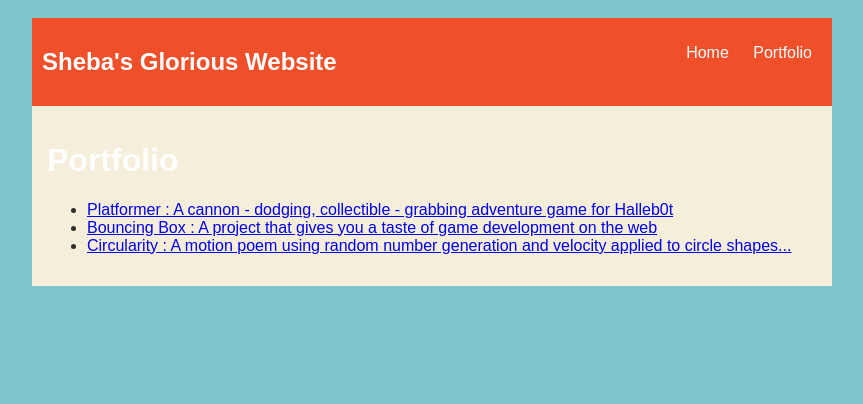
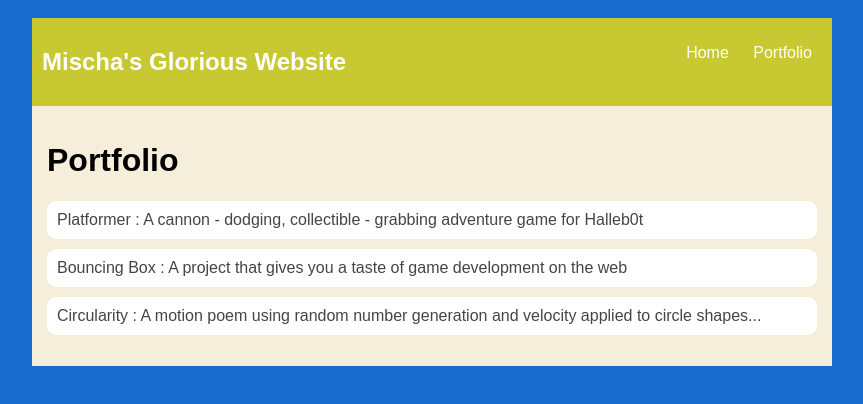
Before and after one commit to mischawells/mischawells.github.io, a plain HTML site: page portfolio.html in a window 1280 px wide. Shown: the whole page, without its empty margins (208-1071 px from the left). Drawn offline with Linux system fonts and the light colour scheme.

Commit message:
add portfolio.html file

```diff
--- a/portfolio.html
+++ b/portfolio.html
@@ -4,8 +4,8 @@
          <title>Mischa's Amazing Website</title>
           <style type="text/css">
             body {
-                background: rgb(125, 198, 205);
-                color: rgb(45, 45, 45);
+                background: rgb(25, 108, 205);
+                color: rgb(45, 5, 15);
                 padding: 10px;
                 font-family: arial;
             }
@@ -21,7 +21,7 @@
 
             /* navigation menu */
             nav {
-                background: rgb(239, 80, 41);
+                 background: rgb(200, 200, 51);
                 margin: 0 auto;
                 display: flex;
                 padding: 10px;
@@ -46,12 +46,38 @@
 
             /* main container area beneath menu */
             main {
-                background: rgb(245, 238, 219);
+                 background: rgb(245, 238, 219);
                 display: flex;
             }
             .content {
+
                 flex: 1;
                 padding: 15px;
+            }
+               /* portfolio styles */
+            .content h1 {
+                color: black;
+            }
+
+            #portfolio {
+                list-style-type: none;
+                padding-left: 0;
+            }
+
+            #portfolio li {
+                background: #fff;
+                padding: 10px;
+                border-radius: 10px;
+                margin-bottom: 10px;
+            }
+
+            #portfolio li:hover {
+                background: #eee;
+            }
+
+            #portfolio a {
+                text-decoration: none;
+                color: #454545;
             }
         </style>
     </head>
@@ -59,7 +85,7 @@
     <body>
       <div id="all-contents">
       <nav>
-            <h1>Sheba's Glorious Website</h1>
+            <h1>Mischa's Glorious Website</h1>
             <ul id="nav-ul">
                 <li class="nav-li">
                   <a class="nav-a" href="index.html">Home</a>
```
